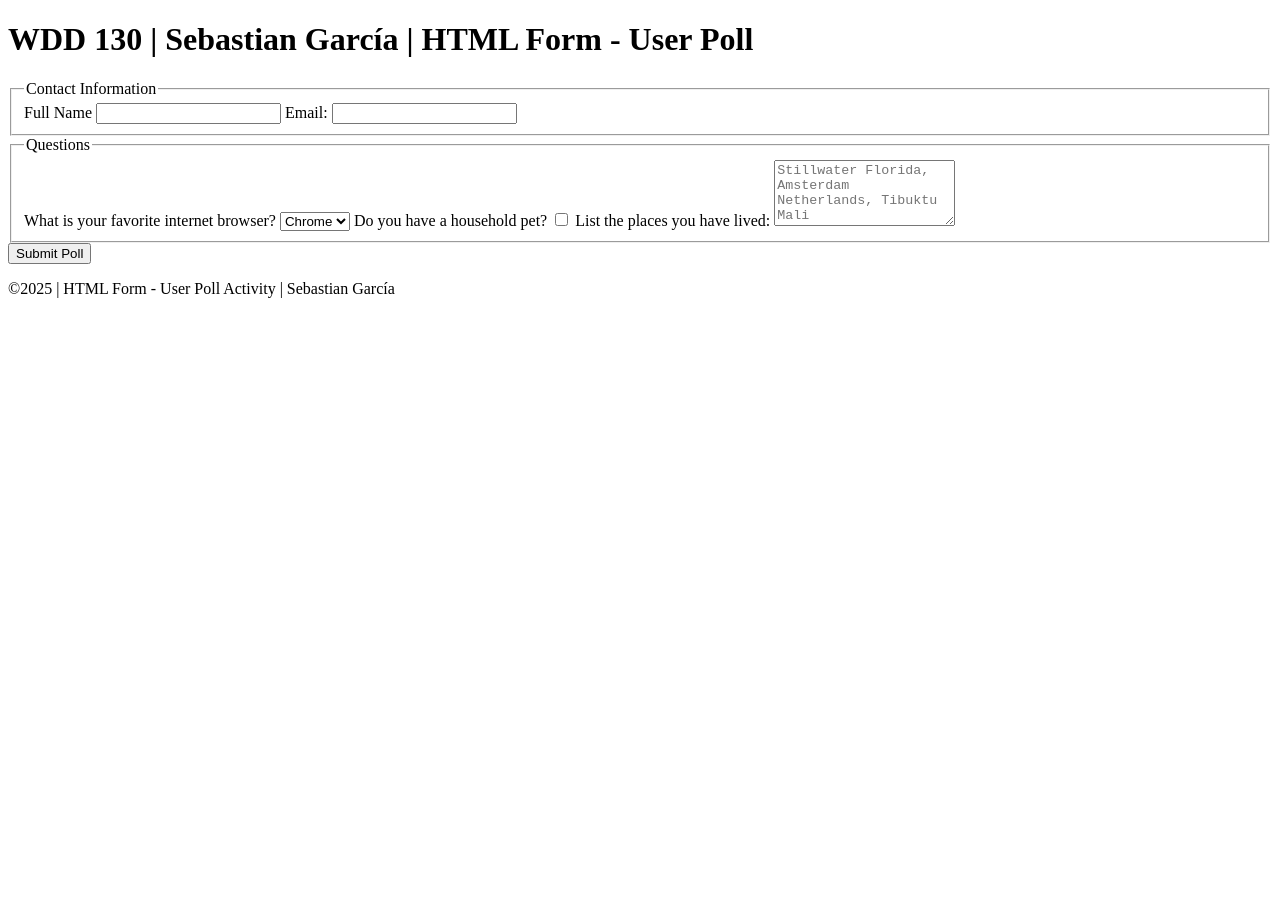
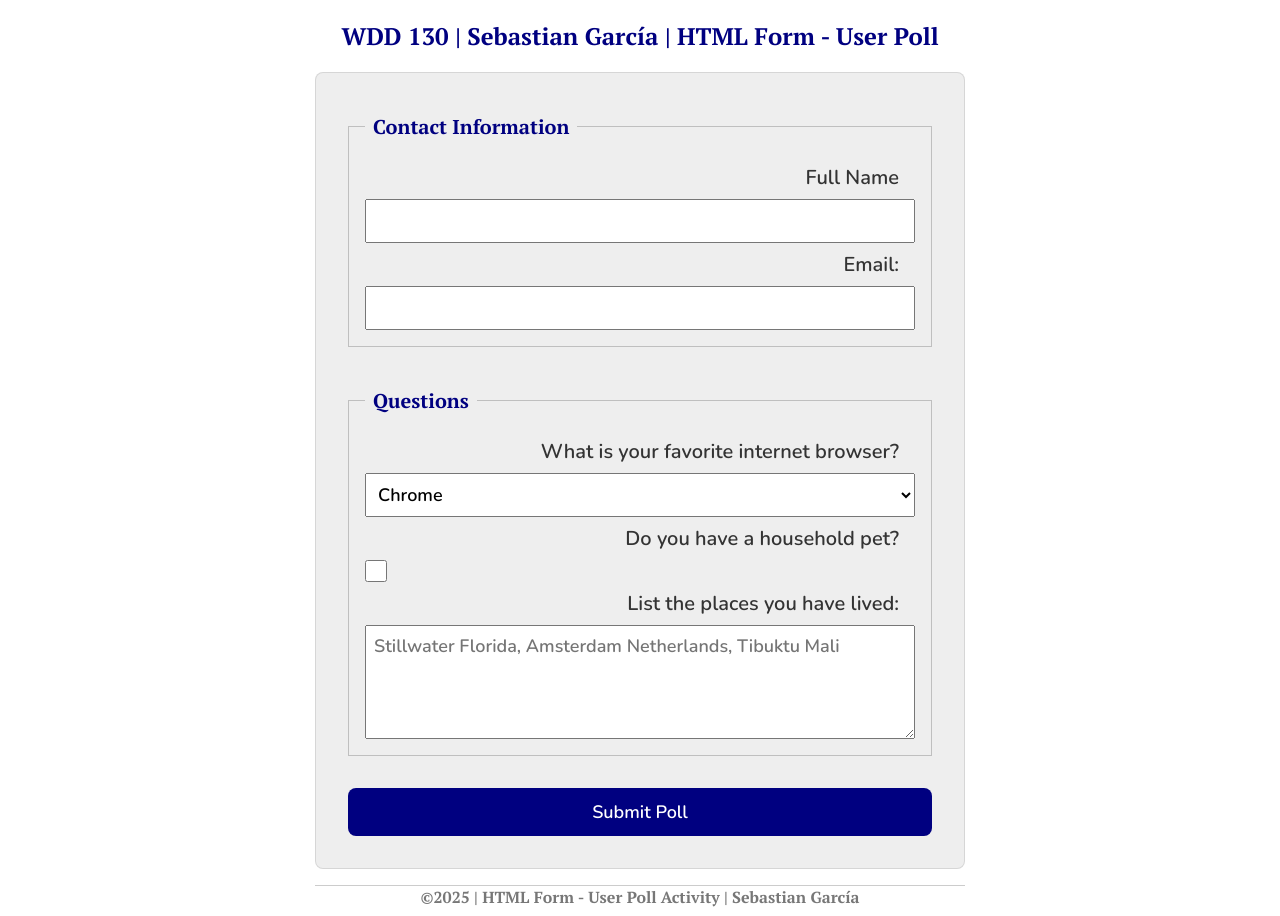
Before and after one commit to SebaGabriel/wdd130, a plain HTML site: page week05/poll-form.html in a window 1280 px wide. Before the commit the page ends 800 px from the top, so only its background shows below. Drawn offline with nearby package versions, Linux system fonts and the light colour scheme.

Commit message:
I put css to my form

```diff
--- a/week05/poll-form.html
+++ b/week05/poll-form.html
@@ -4,7 +4,12 @@
     <meta charset="UTF-8">
     <meta name="viewport" content="width=device-width, initial-scale=1.0">
     <title>WDD 130 | HTML Form - User Poll</title>
+    <link rel="stylesheet" href="styles/poll-form.css">
+    <link rel="preconnect" href="https://fonts.googleapis.com">
+    <link rel="preconnect" href="https://fonts.gstatic.com" crossorigin>
+    <link href="https://fonts.googleapis.com/css2?family=Nunito:ital,wght@0,200..1000;1,200..1000&family=PT+Serif:ital,wght@0,400;0,700;1,400;1,700&display=swap" rel="stylesheet">
 </head>
+
 <body>
 
     <header>
@@ -12,7 +17,7 @@
     </header>
 
     <main>
-        <form action="">
+        <form>
             <fieldset>
                 <legend>Contact Information</legend>
                 <label for="fullname">Full Name</label>
--- /dev/null
+++ b/week05/styles/poll-form.css
@@ -0,0 +1,80 @@
+* {
+    margin: 0;
+    padding: 0;
+    box-sizing: border-box;
+}
+body{
+    font-family: 'PT Serif', serif; /*  */
+    font-weight: 600;
+    font-size: 20px;
+    color: #333;
+    background: #fff;
+}
+header{
+    margin: 0 auto;
+    width: 650px;
+}
+h1{
+    margin: 20px;
+    font-size: 24px;
+    color: navy;
+    text-align: center;
+}
+form{
+    width: 650px;
+    margin: 0 auto;
+    padding: 16px;
+    border: 1px solid rgb(0 0 0 / 0.1);
+    border-radius: 8px;
+    background-color: #eee;
+    display: grid;
+}
+fieldset{
+    display: grid;
+    grid-gap: 8px;
+    margin: 16px;
+    border: 1px solid rgb(0 0 0 / 0.2);
+    padding: 16px;
+}
+legend{
+    padding: 8px;
+    color: navy;
+    font-size: 20px;
+}
+label, input, button, select, textarea{
+    font-family: 'Nunito', sans-serif;
+    font-weight: 600;
+}
+label{
+    text-align: right;
+    padding-right: 16px;
+}
+input, select, textarea{
+    padding: 8px;
+    font-size: 18px;
+}
+input[type="checkbox"] {
+    width: 22px;
+    height: 22px;
+    vertical-align: bottom;
+}
+button{
+    margin: 16px;
+    background-color: navy;
+    color: #fff;
+    border: none;
+    border-radius: 8px;
+    padding: 12px;
+    font-size: 18px;
+}
+button:hover{
+    background-color: darkgreen;
+}
+footer{
+    margin: 16px auto 8px;
+    width: 650px;
+    text-align: center;
+    font-size: 16px;
+    color: #777;
+    border-top: 1px solid #ccc;
+}
```
